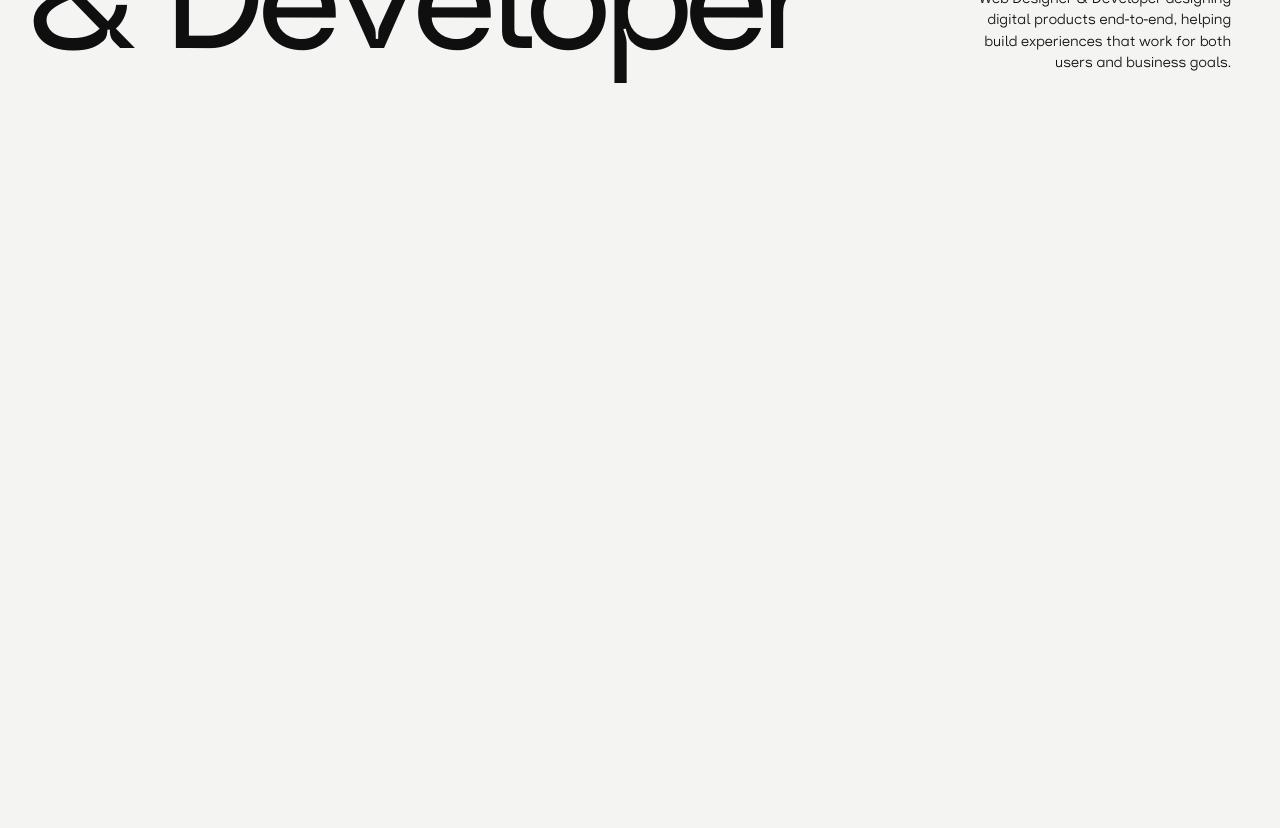
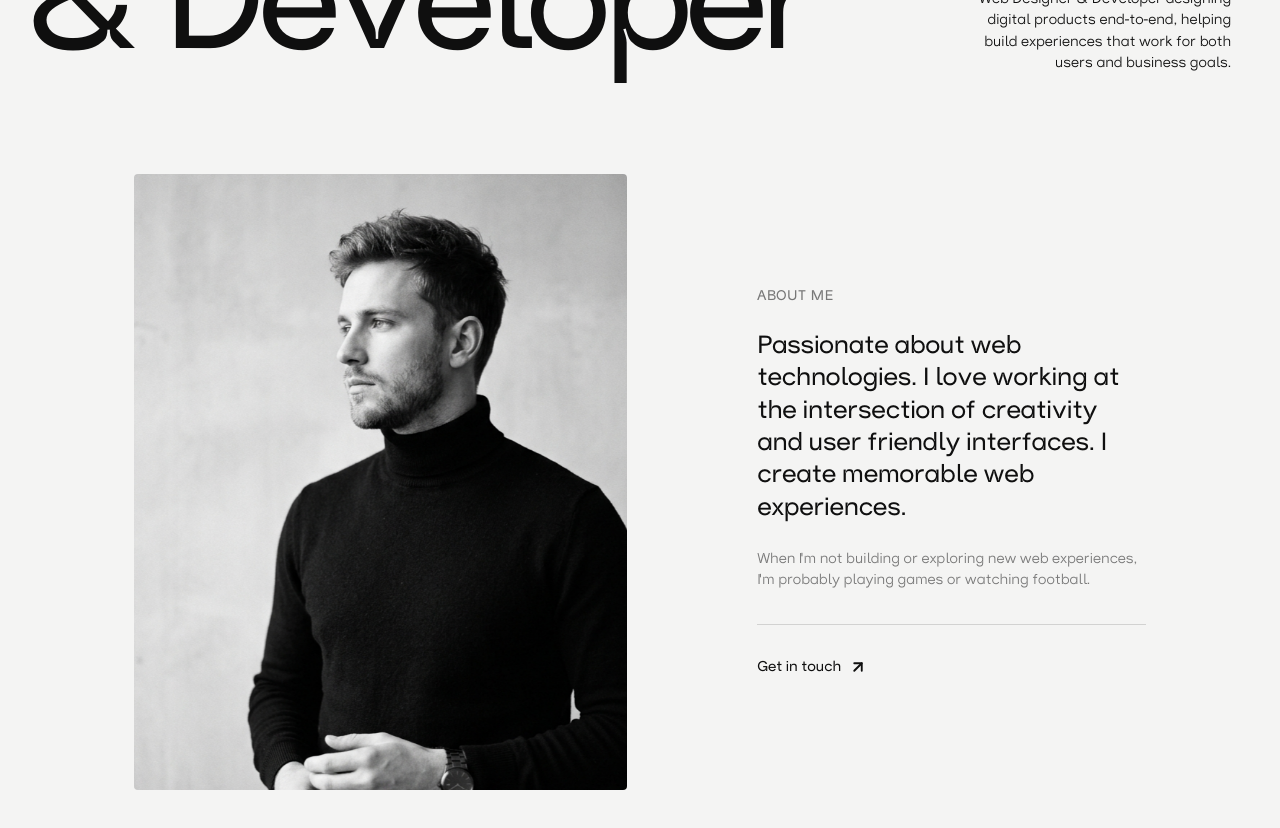
Before and after one commit to Marmik-Soni/marmiksoni-portfolio, a Next.js app: page / in a window 1280 px wide. Shown: the part 560-1388 px from the top of the page. Before the commit the page ends 800 px from the top, so only its background shows below. Built offline with nearby package versions, Linux system fonts and the light colour scheme.

Commit message:
feat: assemble Editorial component with requestAnimationFrame parallax

```diff
--- a/src/app/page.tsx
+++ b/src/app/page.tsx
@@ -1,11 +1,13 @@
 import { Navbar } from "@/components/Navbar/Navbar";
 import { Hero } from "@/components/Hero/Hero";
+import { Editorial } from "@/components/Editorial/Editorial";
 
 export default function Home() {
   return (
     <div className="page">
       <Navbar />
       <Hero />
+      <Editorial />
     </div>
   );
 }
--- /dev/null
+++ b/src/components/Editorial/Editorial.module.css
@@ -0,0 +1,91 @@
+.editorial {
+  display: grid;
+  grid-template-columns: repeat(12, 1fr);
+  gap: calc(24px + (48px - 24px) * var(--p));
+  margin-top: calc(var(--m) * 2);
+  margin-bottom: calc(var(--m) * 2);
+  align-items: center;
+}
+
+.imageWrapper {
+  grid-column: 2 / 7;
+  aspect-ratio: 4 / 5;
+  overflow: hidden;
+  border-radius: 4px;
+}
+
+.image {
+  width: 100%;
+  height: 120%; /* Extra height for parallax */
+  object-fit: cover;
+  will-change: transform;
+}
+
+.textWrapper {
+  grid-column: 8 / 12;
+}
+
+.label {
+  display: block;
+  font-size: 14px;
+  font-weight: 500;
+  text-transform: uppercase;
+  letter-spacing: 0.05em;
+  color: var(--soft);
+  margin-bottom: 24px;
+}
+
+.lead {
+  font-size: calc(24px + (32px - 24px) * var(--p));
+  line-height: 1.3;
+  margin-bottom: 24px;
+  font-weight: 500;
+  letter-spacing: -0.01em;
+}
+
+.sub {
+  color: var(--soft);
+  line-height: 1.5;
+  margin-bottom: 32px;
+}
+
+.divider {
+  width: 100%;
+  height: 1px;
+  background: var(--ink);
+  opacity: 0.15;
+  margin-bottom: 32px;
+}
+
+.link {
+  display: inline-flex;
+  align-items: center;
+  gap: 8px;
+  font-weight: 500;
+  transition: opacity 0.25s ease;
+}
+
+.link:hover {
+  opacity: 0.5;
+}
+
+.link svg {
+  width: 18px;
+  height: 18px;
+  transition: transform 0.35s cubic-bezier(0.2, 0, 0, 1);
+}
+
+.link:hover svg {
+  transform: translate(4px, -4px);
+}
+
+@media (max-width: 1024px) {
+  .imageWrapper {
+    grid-column: 1 / -1;
+    margin-bottom: 40px;
+    aspect-ratio: 1;
+  }
+  .textWrapper {
+    grid-column: 1 / -1;
+  }
+}
--- /dev/null
+++ b/src/components/Editorial/Editorial.tsx
@@ -0,0 +1,66 @@
+'use client';
+
+import { useEffect, useRef } from 'react';
+import styles from './Editorial.module.css';
+
+export function Editorial() {
+  const imgRef = useRef<HTMLImageElement>(null);
+
+  useEffect(() => {
+    let animationFrameId: number;
+
+    const onScroll = () => {
+      animationFrameId = requestAnimationFrame(() => {
+        if (!imgRef.current) return;
+        const rect = imgRef.current.parentElement?.getBoundingClientRect();
+        if (!rect) return;
+
+        // Calculate progress from 0 (entered bottom) to 1 (left top)
+        let progress = 1 - (rect.bottom / (window.innerHeight + rect.height));
+        progress = Math.max(0, Math.min(1, progress));
+        const yVal = -20 * progress;
+
+        imgRef.current.style.transform = `translate3d(0, ${yVal}%, 0)`;
+      });
+    };
+
+    window.addEventListener('scroll', onScroll, { passive: true });
+    // Trigger once on mount to set initial position
+    onScroll();
+
+    return () => {
+      window.removeEventListener('scroll', onScroll);
+      cancelAnimationFrame(animationFrameId);
+    };
+  }, []);
+
+  return (
+    <section className={styles.editorial} id="about">
+      <div className={styles.imageWrapper}>
+        <img
+          ref={imgRef}
+          src="/images/portrait.jpg"
+          alt="Editorial Portrait"
+          className={styles.image}
+        />
+      </div>
+      <div className={styles.textWrapper}>
+        <span className={styles.label}>About me</span>
+        <p className={styles.lead}>
+          Passionate about web technologies. I love working at the intersection of creativity and user friendly interfaces. I create memorable web experiences.
+        </p>
+        <p className={styles.sub}>
+          When I'm not building or exploring new web experiences, I'm probably playing games or watching football.
+        </p>
+        <div className={styles.divider}></div>
+        <a href="#contact" className={styles.link}>
+          Get in touch
+          <svg viewBox="0 0 24 24" fill="none" stroke="currentColor" strokeWidth="2.5" strokeLinecap="round" strokeLinejoin="round">
+            <line x1="7" y1="17" x2="17" y2="7"></line>
+            <polyline points="7 7 17 7 17 17"></polyline>
+          </svg>
+        </a>
+      </div>
+    </section>
+  );
+}
```
